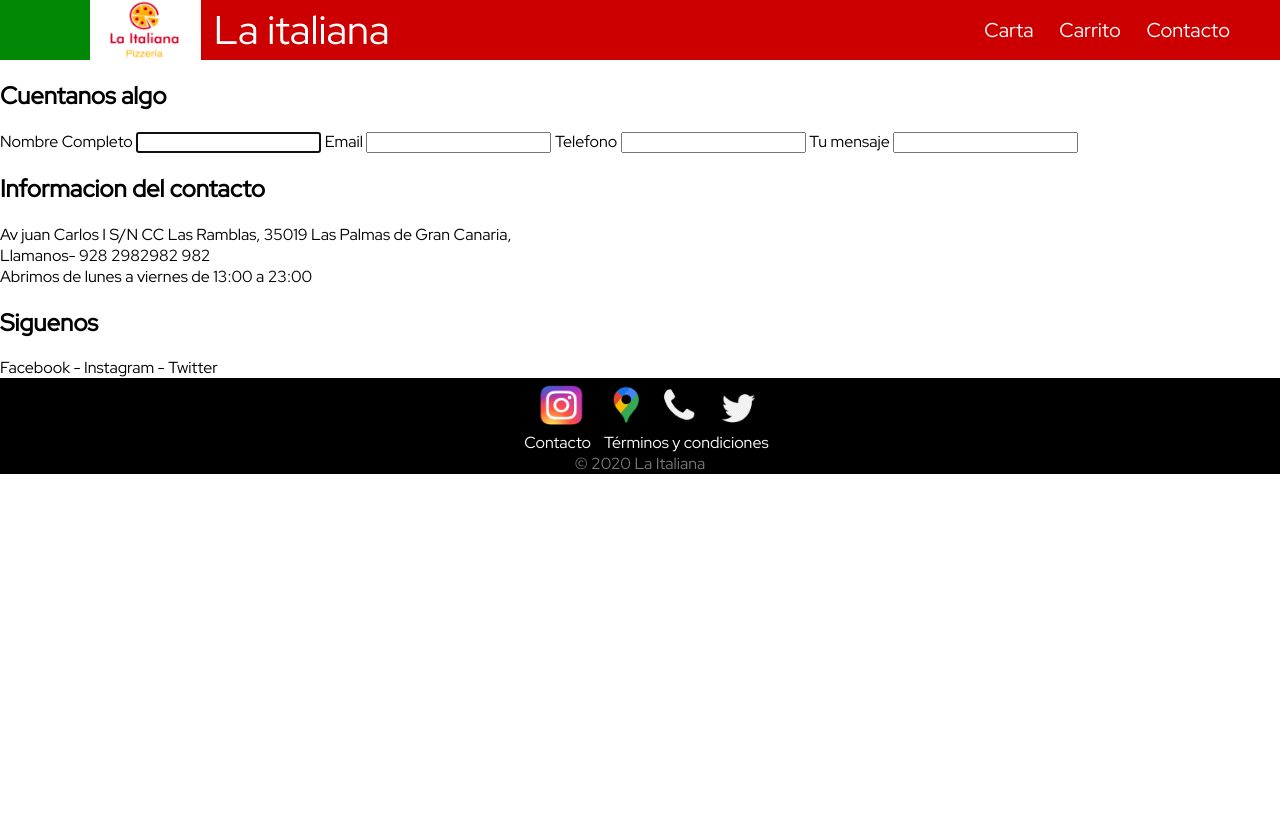
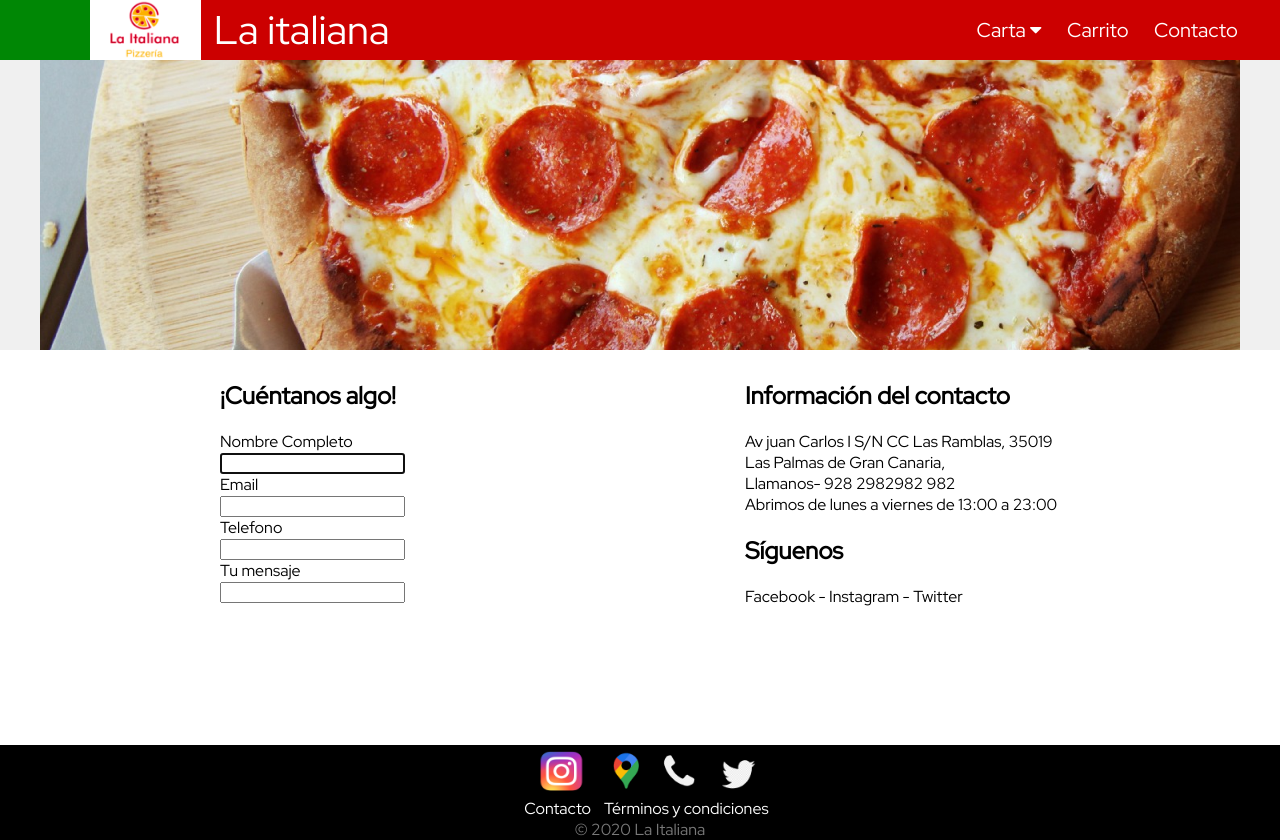
Before and after one commit to pekxtentacion/DAW1, a plain HTML site: page contacto.html in a window 1280 px wide. Before the commit the page ends 800 px from the top, so only its background shows below. Drawn offline with Linux system fonts and the light colour scheme.

Commit message:
Contacto v0.9 y Home v0.9

```diff
--- a/contacto.html
+++ b/contacto.html
@@ -4,9 +4,11 @@
     <meta charset="UTF-8">
     <link href="https://fonts.googleapis.com/css2?family=Red+Hat+Display&display=swap" rel="stylesheet">
     <link rel="stylesheet" href="style.css">
+    <link rel="stylesheet" href="https://cdnjs.cloudflare.com/ajax/libs/font-awesome/4.7.0/css/font-awesome.min.css">
     <title>La Italiana - Contacto</title>
 </head>
 <body>
+    <header>
         <div class="nav-wrapper">
             <div class="nav-block"></div>
             <a href="index.html">
@@ -17,33 +19,45 @@
             </a>
             <nav>
                 <ul>
-                <li><a href="#">Carta</a></li>
+                    <li><a href="#" class="align">Carta<i class="fa fa-caret-down"></i></a>
+                        <ul class="dropdown">
+                            <li><a href="pizzas.html">Pizzas</a></li>
+                            <li><a href="pizzas.html">Complementos</a></li>
+                            <li><a href="pizzas.html">Bebidas</a></li>
+                            <li><a href="pizzas.html">Postres</a></li>
+                        </ul></li>
                     <li><a href="#">Carrito</a></li>
                     <li><a href="contacto.html">Contacto</a></li>
                 </ul>
             </nav>
         </div>
-    <section>
-        <h1> Cuentanos algo</h1>
+        <div class="portada">
+            <img src="images/portada-contacto.png" alt="portada">
+        </div>
+    </header>
+    <div class="wrapper-contacto">
+        <section class="form">
+            <h1>¡Cuéntanos algo!</h1>
             <form method="POST">
-            <label>Nombre Completo</label>
-            <input class="nombre" type="text" name="nombre" required autofocus/>
-            <label>Email</label>
-            <input class="eamil" type="email" name="email" required/>
-            <label>Telefono</label>
-            <input class="phone" type="text" name="phone" required />
-            <label>Tu mensaje</label>
-            <input class="mensaje" type="text" name="mensaje"/>
+                <label>Nombre Completo</label><br>
+                <input class="nombre" type="text" name="nombre" required autofocus/><br>
+                <label>Email</label><br>
+                <input class="eamil" type="email" name="email" required/><br>
+                <label>Telefono</label><br>
+                <input class="phone" type="text" name="phone" required /><br>
+                <label>Tu mensaje</label><br>
+                <input class="mensaje" type="text" name="mensaje"/><br>
             </form>
         </section>
         <section>
-        <h1> Informacion del contacto</h1>
+            <h1> Información del contacto</h1>
             <div>Av juan Carlos I S/N CC Las Ramblas, 35019 Las Palmas de Gran Canaria,</div>
             <div>Llamanos- 928 2982982 982</div>
             <div>Abrimos de lunes a viernes de 13:00 a 23:00</div>
-        <h1> Siguenos</h1>
+            <h1> Síguenos</h1>
             <div>Facebook - Instagram - Twitter</div>
         </section>
+    </div>
     <footer>
         <div class="footer-img">
             <img src="images/instagram.png" alt="instagram" class="instagram">
--- a/style.css
+++ b/style.css
@@ -29,6 +29,30 @@ header img{
     margin-top: 0;
     font-size: 20px;
     text-align: center;
+}
+
+article.portada-article {
+    display: grid;
+    justify-content: space-around;
+    grid-template-columns: 60% 15%;
+    padding: 10px;
+}
+
+article > section.portada-section {
+    text-align: left;
+    padding: 20px;
+}
+
+article > aside.portada-aside > img {
+    width: 183px;
+    height: 457px;
+}
+
+.wrapper-contacto {
+    display: grid;
+    justify-content: space-evenly;
+    grid-template-columns: 25% 25%;
+    padding: 10px;
 }
 
 
@@ -174,12 +198,14 @@ nav li:hover > ul.dropdown {
 
 
 footer {
+    margin-top: 10%;
     position: relative;
     /*left: 0;*/
     /*bottom: 0;*/
     width: 100%;
     height: 15%;
     background-color: black;
+    clear: both;
 }
 
 .footer-bottom{
@@ -192,7 +218,7 @@ footer {
     display: flex;
     justify-content: center;
     color: #797979;
-    margin-bottom: 0.5%;
+
 }
 
 .footer-terms{
```
Also changed, not shown: index.html (+9 -1 lines), images/pexels-photo-1301945.jpeg (deleted), images/portada-aside.png (added), images/portada-contacto.png (added). Lines whose indentation alone changed are shown as unchanged.
